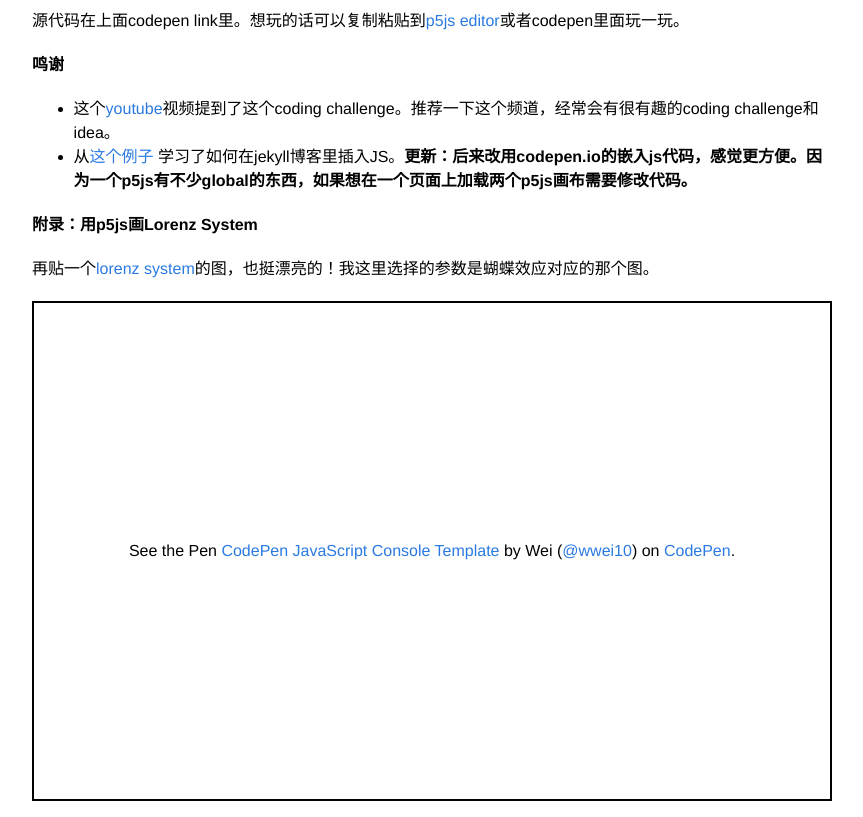
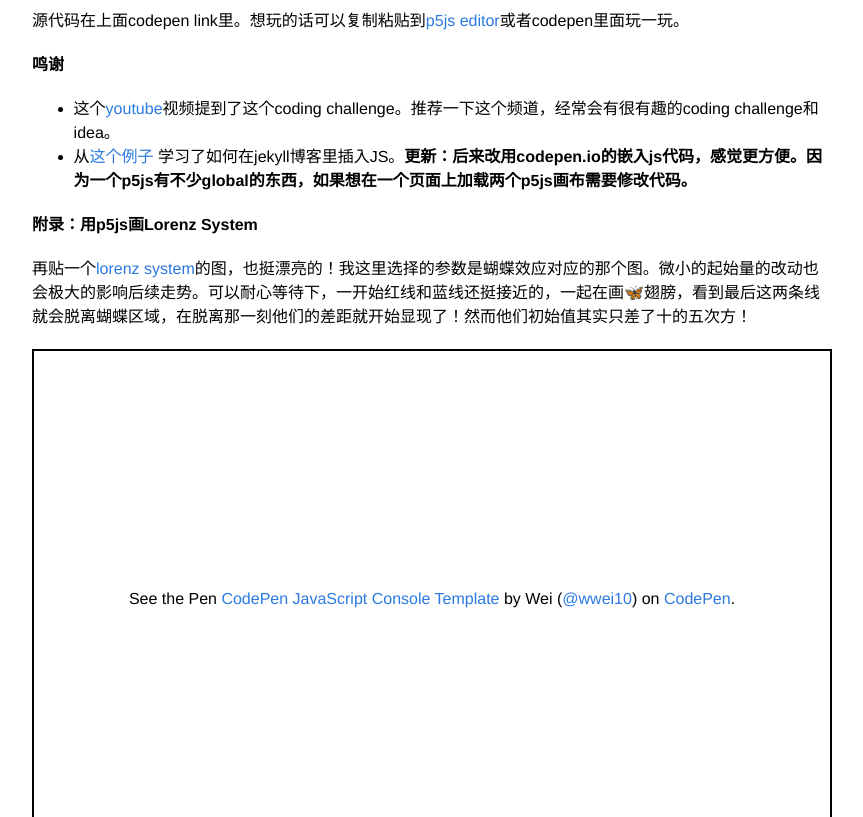
Before and after one commit to wwei10/blog.wwei10.com, a Jekyll site: the page built from _posts/2020-06-29-starfield.md, in a window 1280 px wide and 900 px high, scrolled down 1304 px, cut to the strip 0-817 px from the top of the window. Shown: the whole strip, without its empty margins (208-1071 px from the left). Built offline with Jekyll 4.4.1, drawn with Linux system fonts in a browser that asks for light colours; a script that is not in the unit is left out.

Commit message:
Add more description regarding lorenz system

```diff
--- a/_posts/2020-06-29-starfield.md
+++ b/_posts/2020-06-29-starfield.md
@@ -43,7 +43,7 @@
 
 **附录：用p5js画Lorenz System**
 
-再贴一个[lorenz system](https://en.wikipedia.org/wiki/Lorenz_system)的图，也挺漂亮的！我这里选择的参数是蝴蝶效应对应的那个图。
+再贴一个[lorenz system](https://en.wikipedia.org/wiki/Lorenz_system)的图，也挺漂亮的！我这里选择的参数是蝴蝶效应对应的那个图。微小的起始量的改动也会极大的影响后续走势。可以耐心等待下，一开始红线和蓝线还挺接近的，一起在画🦋翅膀，看到最后这两条线就会脱离蝴蝶区域，在脱离那一刻他们的差距就开始显现了！然而他们初始值其实只差了十的五次方！
 
 <p class="codepen" data-height="500" data-theme-id="light" data-default-tab="js,result" data-user="wwei10" data-slug-hash="WNwxvxd" style="height: 500px; box-sizing: border-box; display: flex; align-items: center; justify-content: center; border: 2px solid; margin: 1em 0; padding: 1em;" data-pen-title="CodePen JavaScript Console Template">
   <span>See the Pen <a href="https://codepen.io/wwei10/pen/WNwxvxd">
```
